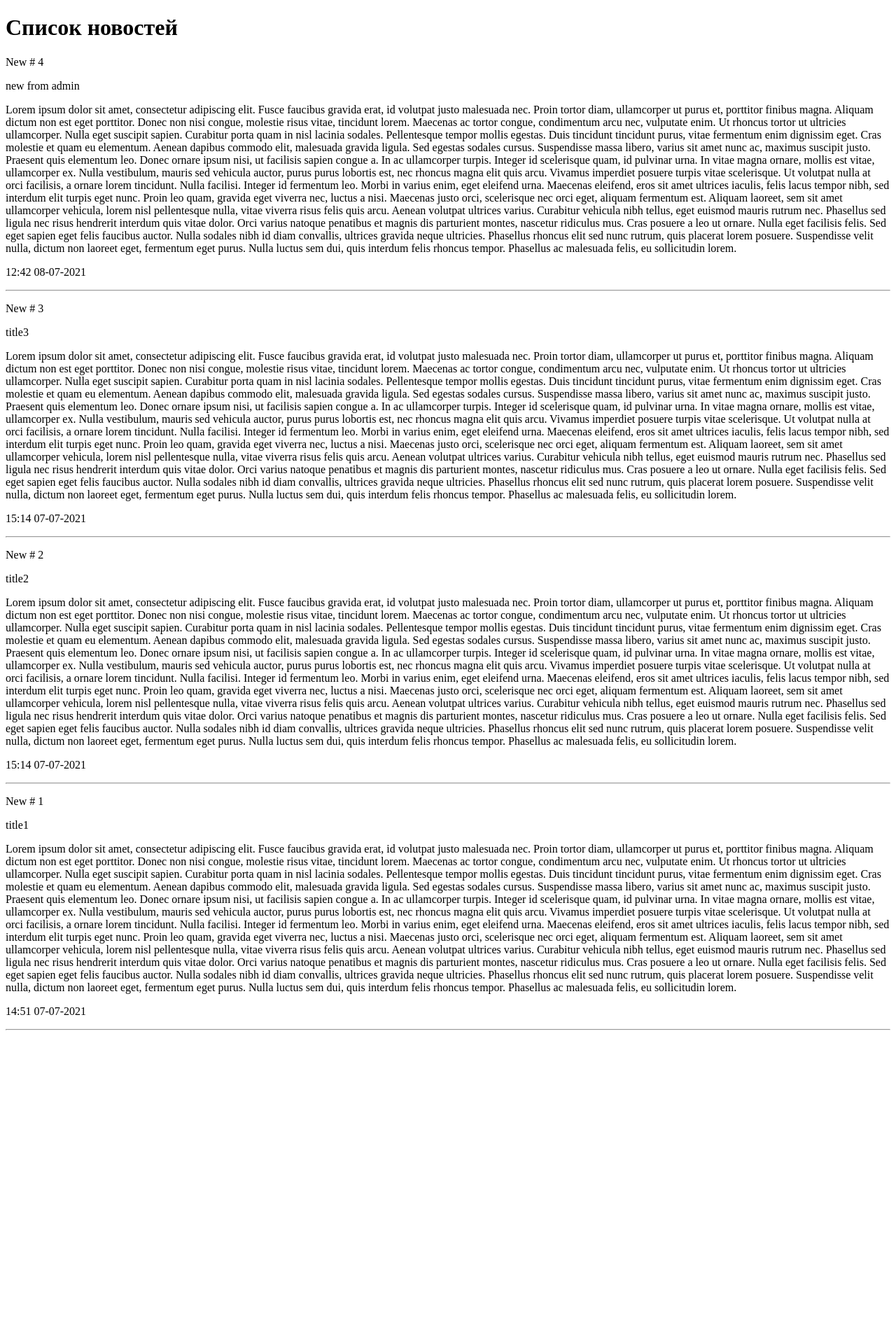
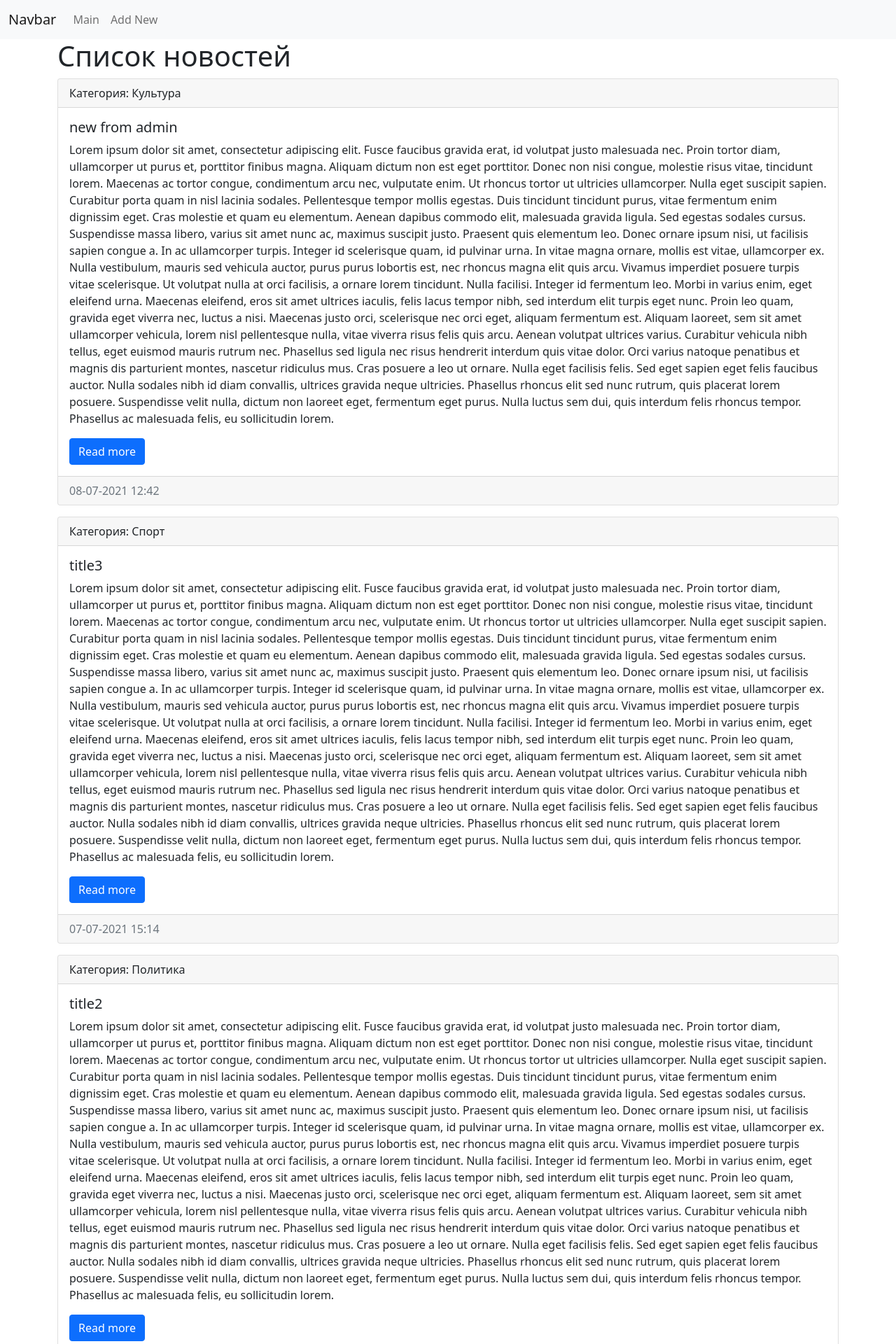
Before and after one commit to FILA722/Django, a Django app: page / in a window 1280 px wide. Shown: the top 1920 px of the page at 70% size. Before the commit the page ends 1472 px from the top, so only its background shows below. Run offline with Django 3.2, Linux system fonts and the light colour scheme; data comes from the database, SQL or seed files in the repository; both versions use the stored data as it was after the commit.

Commit message:
added bootstrap template to index.html

```diff
--- a/navi/nbi_navi/templates/nbi_navi/index.html
+++ b/navi/nbi_navi/templates/nbi_navi/index.html
@@ -1,19 +1,89 @@
-<!DOCTYPE html>
+<!doctype html>
 <html lang="en">
   <head>
-    <meta charset="UTF-8">
+    <!-- Required meta tags -->
+    <meta charset="utf-8">
+    <meta name="viewport" content="width=device-width, initial-scale=1">
+
+    <!-- Bootstrap CSS -->
+    <link href="https://cdn.jsdelivr.net/npm/bootstrap@5.0.2/dist/css/bootstrap.min.css" rel="stylesheet" integrity="sha384-EVSTQN3/azprG1Anm3QDgpJLIm9Nao0Yz1ztcQTwFspd3yD65VohhpuuCOmLASjC" crossorigin="anonymous">
+
     <title>{{ title }}</title>
   </head>
   <body>
+  <nav class="navbar navbar-expand-lg navbar-light bg-light">
+  <div class="container-fluid">
+    <a class="navbar-brand" href="/">Navbar</a>
+    <button class="navbar-toggler" type="button" data-bs-toggle="collapse" data-bs-target="#navbarSupportedContent" aria-controls="navbarSupportedContent" aria-expanded="false" aria-label="Toggle navigation">
+      <span class="navbar-toggler-icon"></span>
+    </button>
+    <div class="collapse navbar-collapse" id="navbarSupportedContent">
+      <ul class="navbar-nav me-auto mb-2 mb-lg-0">
+        <li class="nav-item"><a class="nav-link" href="/">Main</a></li>
+          <li class="nav-item"><a class="nav-link" href="/">Add New</a></li>
+
+      </ul>
+    </div>
+  </div>
+  </nav>
+  <div class="container bt-3">
     <h1>{{ title }}</h1>
+      <div class="row">
+          <div class="col-md-12">
           {% for item in news %}
-    <div>
-        <p> New # {{ item.id }} </p>
-        <p> {{ item.title }} </p>
-        <p> {{ item.content }} </p>
-        <p> {{ item.created_at|date:"H:i d-m-Y" }} </p>
+          <div class="card mb-3">
+              <div class="card-header">
+                Категория: {{ item.category }}
               </div>
-    <hr>
+              <div class="card-body">
+                <h5 class="card-title">{{ item.title }}</h5>
+                <p class="card-text">{{ item.content }}</p>
+                <a href="#" class="btn btn-primary">Read more</a>
+              </div>
+              <div class="card-footer text-muted">
+                  {{ item.created_at|date:"d-m-Y H:i"}}
+              </div>
+            </div>
+
           {% endfor %}
+          </div>
+      </div>
+
+  </div>
+
+
+    <!-- Optional JavaScript; choose one of the two! -->
+
+    <!-- Option 1: Bootstrap Bundle with Popper -->
+    <script src="https://cdn.jsdelivr.net/npm/bootstrap@5.0.2/dist/js/bootstrap.bundle.min.js" integrity="sha384-MrcW6ZMFYlzcLA8Nl+NtUVF0sA7MsXsP1UyJoMp4YLEuNSfAP+JcXn/tWtIaxVXM" crossorigin="anonymous"></script>
+
+    <!-- Option 2: Separate Popper and Bootstrap JS -->
+    <!--
+    <script src="https://cdn.jsdelivr.net/npm/@popperjs/core@2.9.2/dist/umd/popper.min.js" integrity="sha384-IQsoLXl5PILFhosVNubq5LC7Qb9DXgDA9i+tQ8Zj3iwWAwPtgFTxbJ8NT4GN1R8p" crossorigin="anonymous"></script>
+    <script src="https://cdn.jsdelivr.net/npm/bootstrap@5.0.2/dist/js/bootstrap.min.js" integrity="sha384-cVKIPhGWiC2Al4u+LWgxfKTRIcfu0JTxR+EQDz/bgldoEyl4H0zUF0QKbrJ0EcQF" crossorigin="anonymous"></script>
+    -->
   </body>
 </html>
+
+
+
+
+<!--<!DOCTYPE html>-->
+<!--<html lang="en">-->
+<!--<head>-->
+<!--    <meta charset="UTF-8">-->
+<!--    <title>{{ title }}</title>-->
+<!--</head>-->
+<!--<body>-->
+<!--<h1>{{ title }}</h1>-->
+<!--{% for item in news %}-->
+<!--    <div>-->
+<!--        <p> New # {{ item.id }} </p>-->
+<!--        <p> {{ item.title }} </p>-->
+<!--        <p> {{ item.content }} </p>-->
+<!--        <p> {{ item.created_at|date:"H:i d-m-Y" }} </p>-->
+<!--    </div>-->
+<!--    <hr>-->
+<!--{% endfor %}-->
+<!--</body>-->
+<!--</html>-->
```
Also changed, not shown: navi/db.sqlite3. Lines whose indentation alone changed are shown as unchanged.
